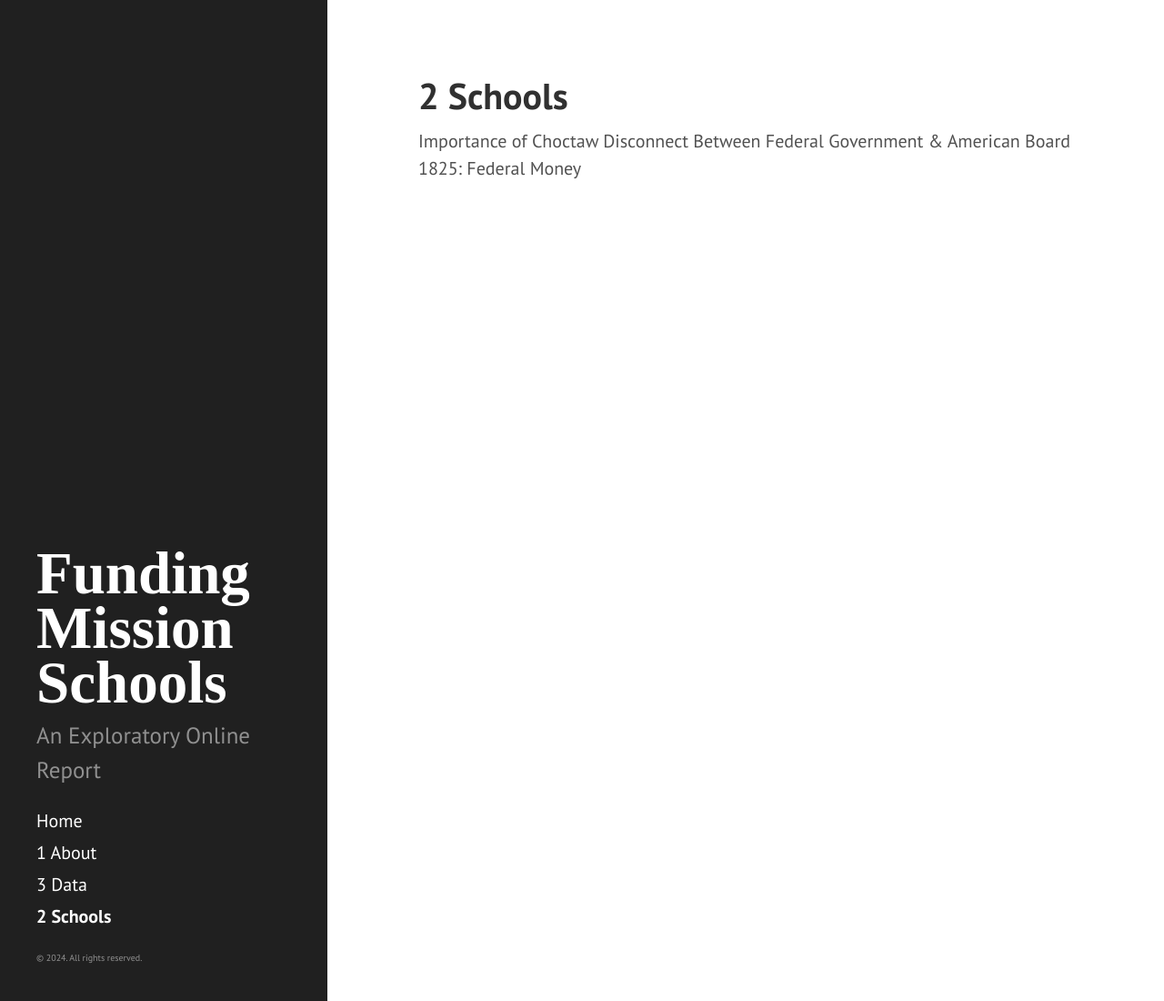
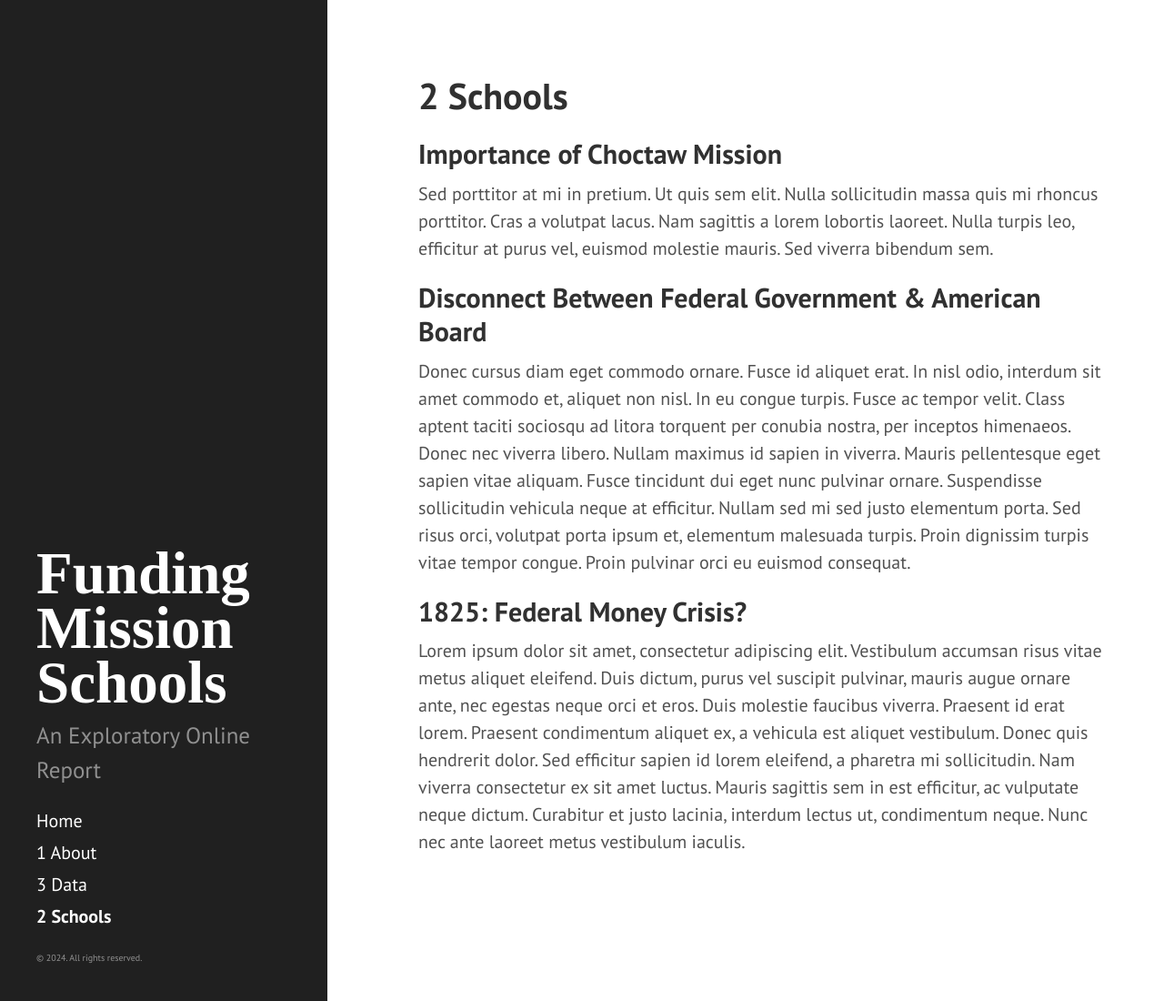
Before and after one commit to alex-mayfield/fmsreport, a Jekyll site: the page built from pages/schools.md, in a window 1280 px wide and 1100 px high. Shown: the whole window at 91% size. Built offline with Jekyll 4.4.1, drawn with Linux system fonts in a browser that asks for light colours.

Commit message:
Update schools.md

```diff
--- a/pages/schools.md
+++ b/pages/schools.md
@@ -3,6 +3,13 @@ layout: page
 title: 2 Schools
 ---
 
-Importance of Choctaw
-Disconnect Between Federal Government & American Board
-1825: Federal Money
+## Importance of Choctaw Mission
+Sed porttitor at mi in pretium. Ut quis sem elit. Nulla sollicitudin massa quis mi rhoncus porttitor. Cras a volutpat lacus. Nam sagittis a lorem lobortis laoreet. Nulla turpis leo, efficitur at purus vel, euismod molestie mauris. Sed viverra bibendum sem.
+
+## Disconnect Between Federal Government & American Board
+Donec cursus diam eget commodo ornare. Fusce id aliquet erat. In nisl odio, interdum sit amet commodo et, aliquet non nisl. In eu congue turpis. Fusce ac tempor velit. Class aptent taciti sociosqu ad litora torquent per conubia nostra, per inceptos himenaeos. Donec nec viverra libero. Nullam maximus id sapien in viverra. Mauris pellentesque eget sapien vitae aliquam. Fusce tincidunt dui eget nunc pulvinar ornare. Suspendisse sollicitudin vehicula neque at efficitur. Nullam sed mi sed justo elementum porta. Sed risus orci, volutpat porta ipsum et, elementum malesuada turpis. Proin dignissim turpis vitae tempor congue. Proin pulvinar orci eu euismod consequat.
+
+
+
+## 1825: Federal Money Crisis?
+Lorem ipsum dolor sit amet, consectetur adipiscing elit. Vestibulum accumsan risus vitae metus aliquet eleifend. Duis dictum, purus vel suscipit pulvinar, mauris augue ornare ante, nec egestas neque orci et eros. Duis molestie faucibus viverra. Praesent id erat lorem. Praesent condimentum aliquet ex, a vehicula est aliquet vestibulum. Donec quis hendrerit dolor. Sed efficitur sapien id lorem eleifend, a pharetra mi sollicitudin. Nam viverra consectetur ex sit amet luctus. Mauris sagittis sem in est efficitur, ac vulputate neque dictum. Curabitur et justo lacinia, interdum lectus ut, condimentum neque. Nunc nec ante laoreet metus vestibulum iaculis.
```
